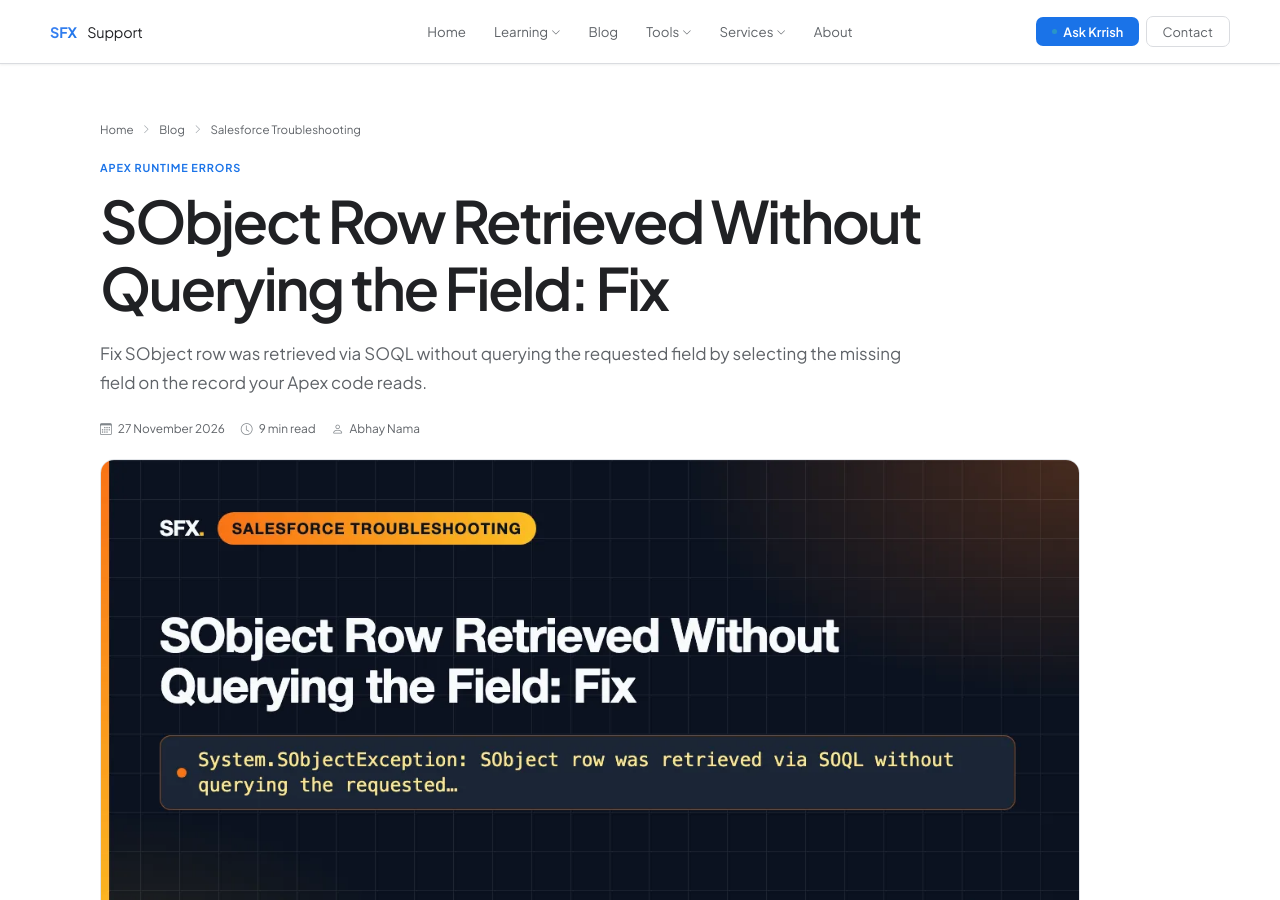
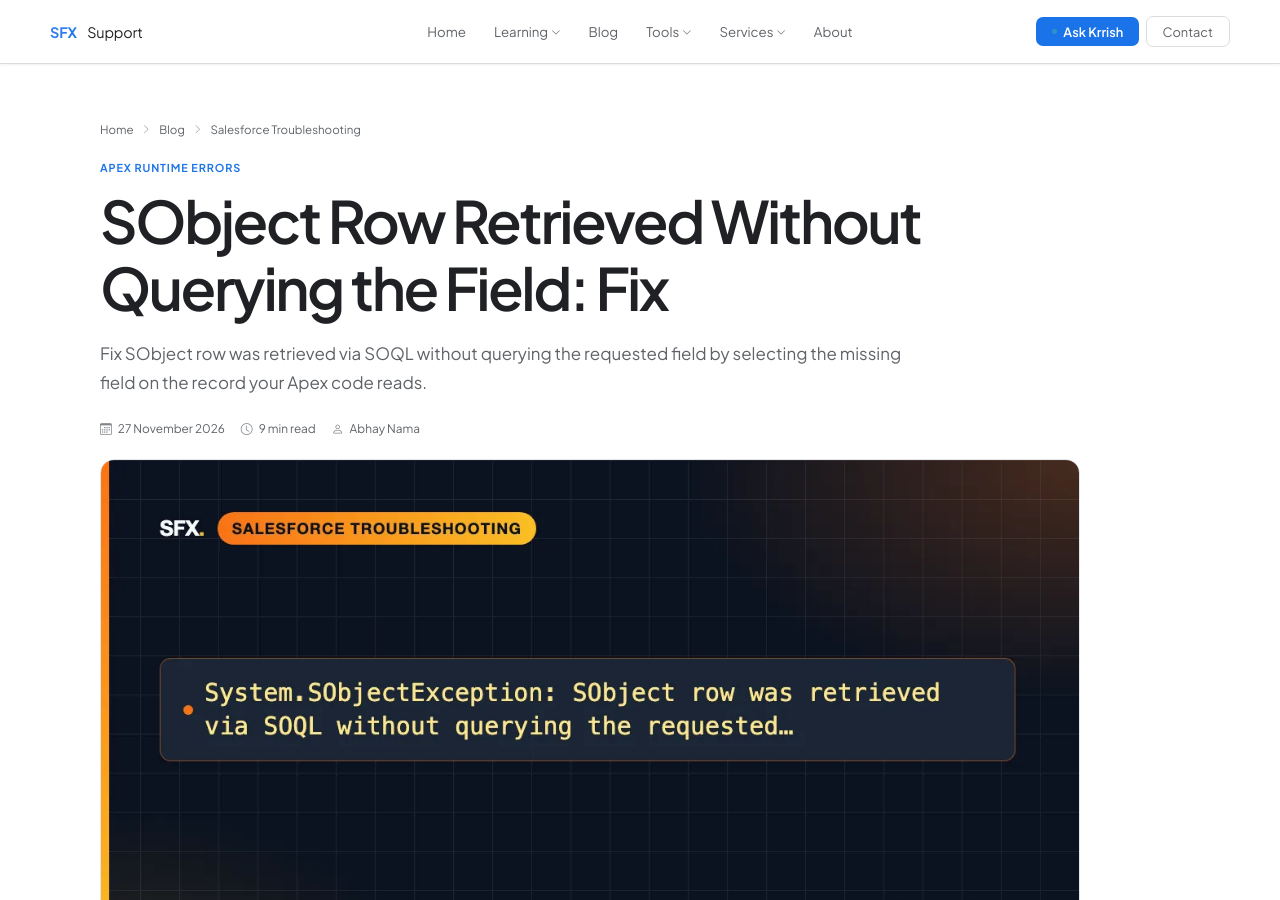
Before and after one commit to sfxsupport/main, a Jekyll site: the page built from _posts/2026-11-27-sobject-row-retrieved-without-querying-field.md, in a window 1280 px wide and 900 px high. Built offline with Jekyll 4.4.1, drawn with Linux system fonts in a browser that asks for light colours.

Commit message:
Blog covers: on-page hero without the title; social card keeps it
The H1 sits directly above the hero, so the hero no longer repeats the title (screen readers
heard it twice). The WebP hero shows the series and the error/tag line and is decorative (alt="");
the JPEG with the title stays the Open Graph image for feeds.

Co-Authored-By: Claude Opus 5.5 <noreply@anthropic.com>
Claude-Session: https://claude.ai/code/session_01SGAvG56sbdUa8ZuE1eP29E

```diff
--- a/_layouts/blog-post.html
+++ b/_layouts/blog-post.html
@@ -23,7 +23,7 @@ layout: default
       <span><i class="bi bi-person"></i>{{ page.author_name | default: "SFX Support" }}</span>
       {% if page.last_modified_at and page.last_modified_at != page.date %}<span><i class="bi bi-arrow-repeat"></i>Updated {{ page.last_modified_at | date: "%d %B %Y" }}</span>{% endif %}
     </div>
-    {% if page.image %}{% assign hero_webp = page.image | replace: '.jpg', '.webp' %}{% assign hero_has_webp = site.static_files | where: "path", hero_webp | first %}<picture>{% if hero_has_webp %}<source srcset="{{ hero_webp }}" type="image/webp">{% endif %}<img class="article-hero-image" src="{{ page.image }}" alt="{{ page.image_alt | default: page.title | escape }}" {% if hero_has_webp %}width="1200" height="630"{% else %}width="1600" height="900"{% endif %} loading="eager" fetchpriority="high" decoding="async"></picture>{% endif %}
+    {% if page.image %}{% assign hero_webp = page.image | replace: '.jpg', '.webp' %}{% assign hero_has_webp = site.static_files | where: "path", hero_webp | first %}<picture>{% if hero_has_webp %}<source srcset="{{ hero_webp }}" type="image/webp">{% endif %}<img class="article-hero-image" src="{{ page.image }}" {% if hero_has_webp %}alt=""{% else %}alt="{{ page.image_alt | default: page.title | escape }}"{% endif %} {% if hero_has_webp %}width="1200" height="630"{% else %}width="1600" height="900"{% endif %} loading="eager" fetchpriority="high" decoding="async"></picture>{% endif %}
   </header>
 
   <div class="article-grid">
```
Also changed, not shown: assets/images/blog/ai-agent-without-llm-tfidf-cosine-similarity-apex.webp, assets/images/blog/call-claude-api-from-apex.webp, assets/images/blog/call-claude-openai-gemini-from-apex.webp, assets/images/blog/sobject-row-retrieved-without-querying-field.webp.
